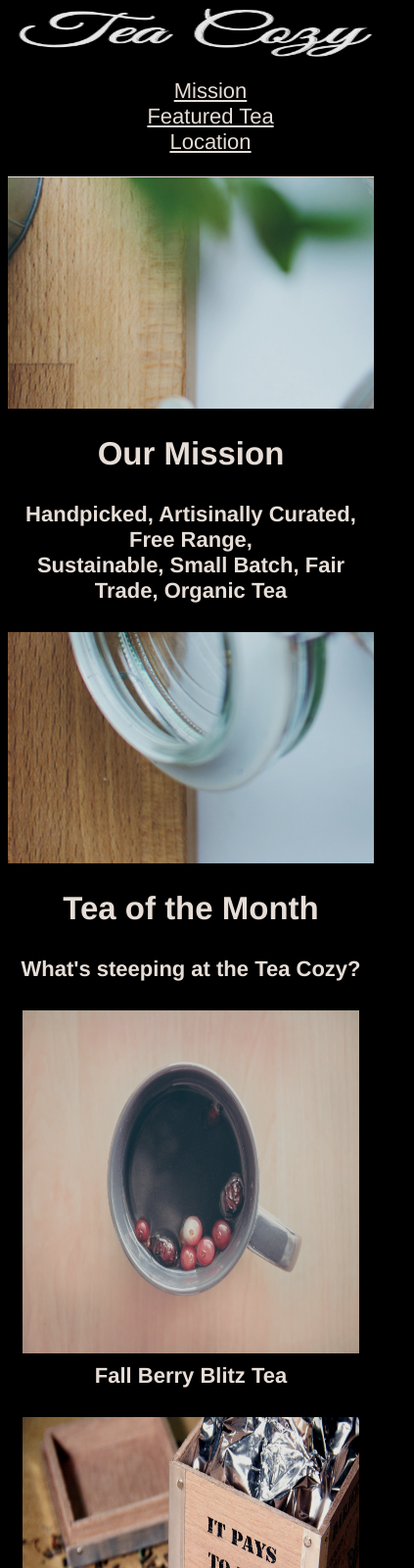
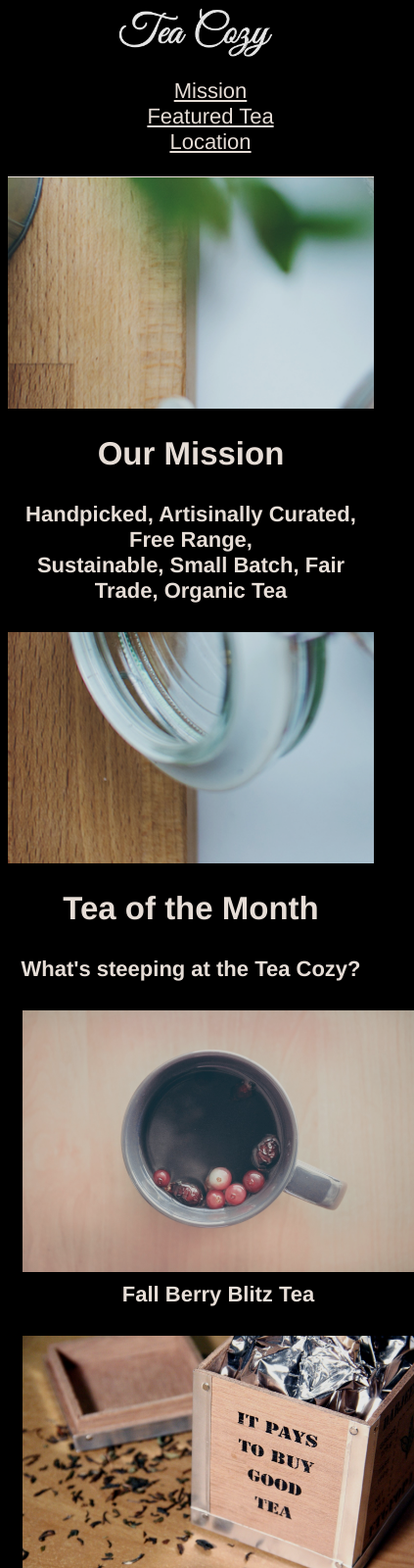
Before and after one commit to sebastienHuet/teacozy, a plain HTML site: page index.html in a window 390 px wide. Shown: the top 1600 px of the page at 98% size, 423 px wide, since content can reach past the window. Drawn offline with Linux system fonts and the light colour scheme.

Commit message:
add other responsive code

```diff
--- a/style.css
+++ b/style.css
@@ -20,7 +20,7 @@ body{
 
 .logo-style{
     margin-left: 10px;
-    height: 50px;∏
+    height: 50px;
 }
 
 .menu li{
@@ -162,8 +162,27 @@ footer{
     }
 
     .tea-of-month img{
-       width: 100%;
+        width: 100%;
        height: 350px;
+    }
+
+}
+
+
+@media only screen and (max-width: 895px){
+    .location-banner h2{
+        color: black;
+        opacity: 0.5;
+
+    }
+
+}
+
+@media only screen and (max-width: 565px){
+
+    .tea-of-month img{
+       width: 400px;
+       height: auto;
     }
 
 }
@@ -171,8 +190,10 @@ footer{
 @media only screen and (max-width: 525px){
     .menu{
         height: auto;
+        width: 100%;
         display: flex;
         flex-direction: column;
+        align-items: center;
     }
 
     .menu li{
```
